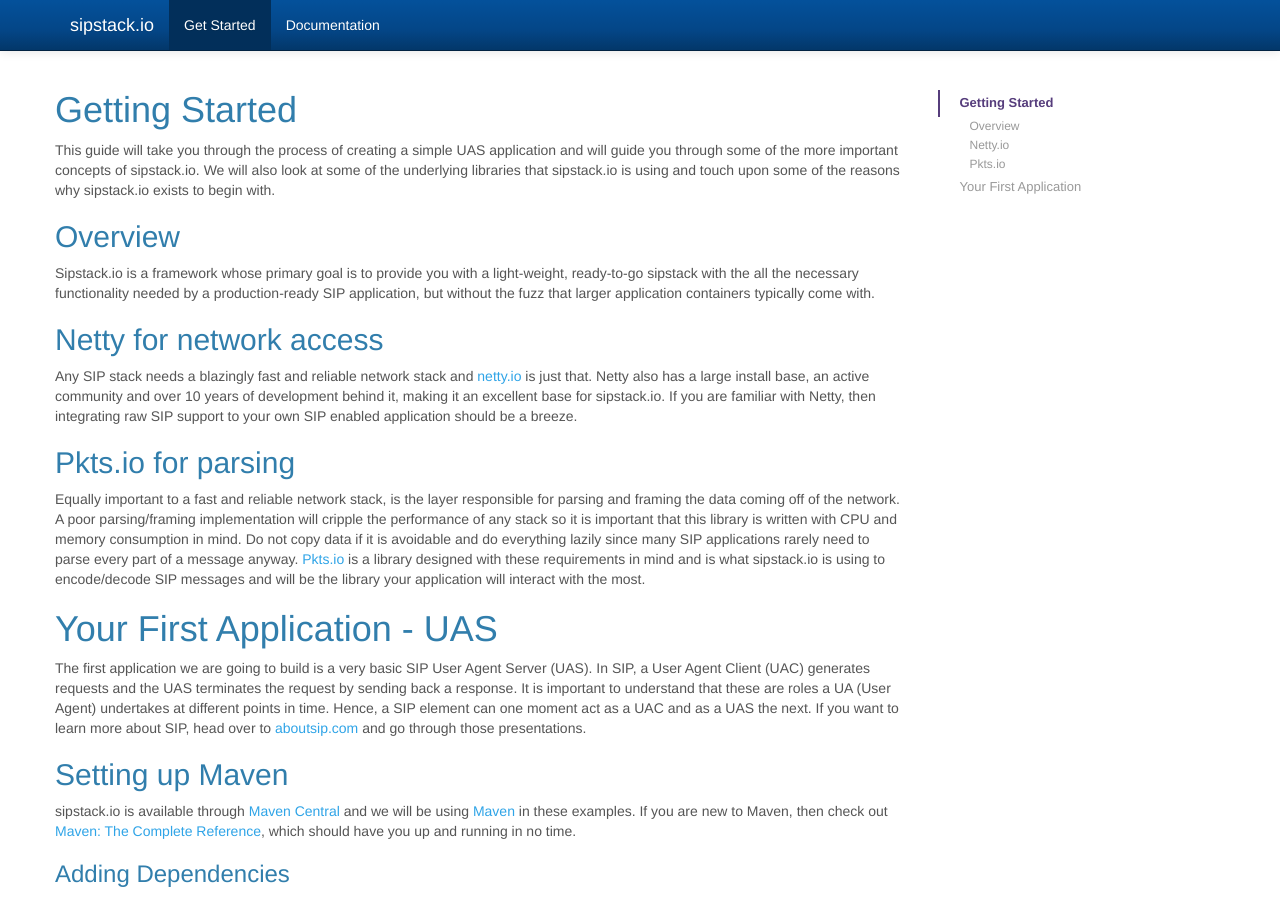
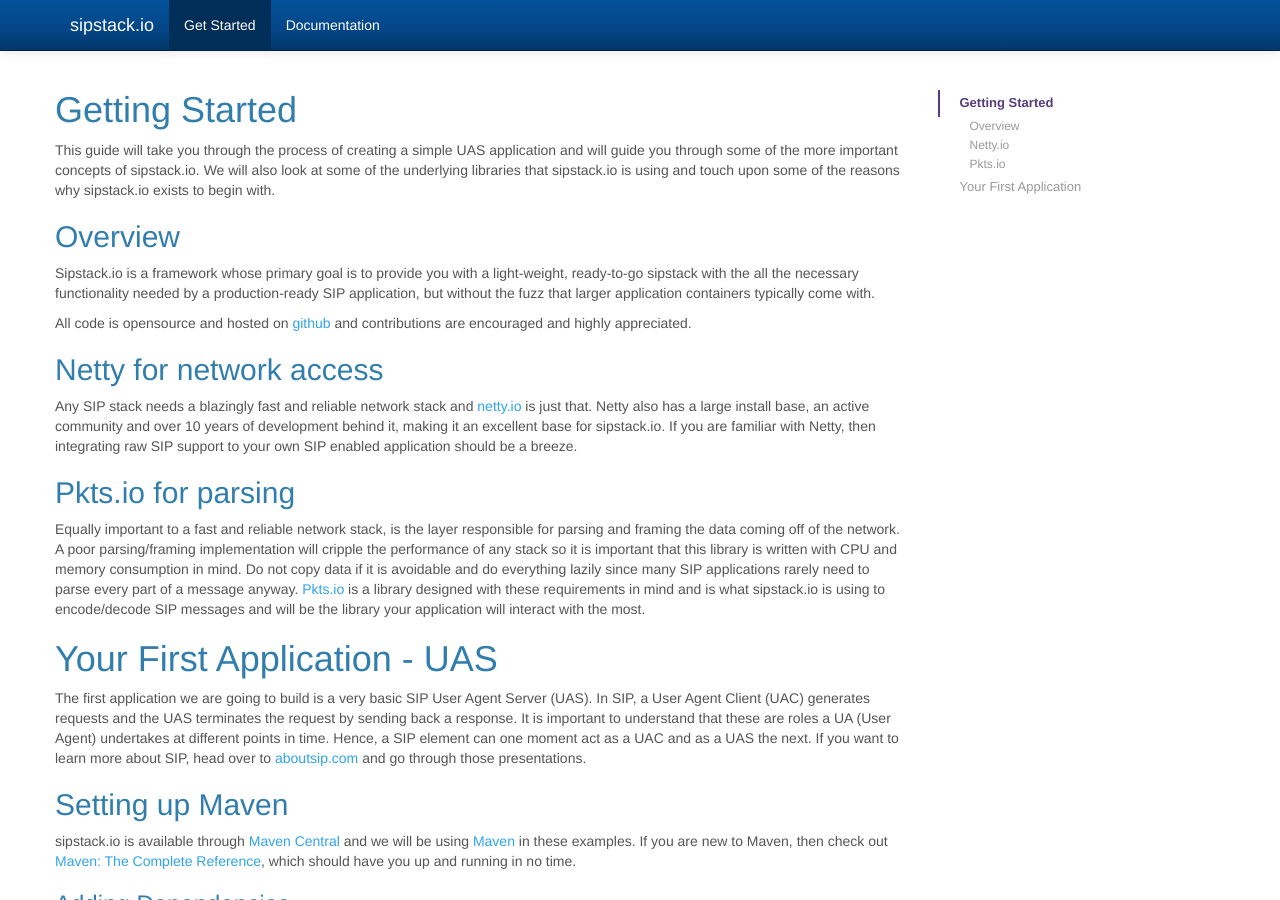
Before and after one commit to aboutsip/sipstack, a Jekyll site: the page built from getstarted.md, in a window 1280 px wide and 900 px high. Built offline with Jekyll 4.4.1, drawn with Linux system fonts in a browser that asks for light colours; Markdown is read by kramdown in place of the engine named in the settings.

Commit message:
added link to github

```diff
--- a/getstarted.md
+++ b/getstarted.md
@@ -12,6 +12,8 @@
 <h2 id="getting-started-overview">Overview</h2>
 
 Sipstack.io is a framework whose primary goal is to provide you with a light-weight, ready-to-go sipstack with the all the necessary functionality needed by a production-ready SIP application, but without the fuzz that larger application containers typically come with.
+
+All code is opensource and hosted on [github](https://github.com/aboutsip) and contributions are encouraged and highly appreciated.
 
 <h2 id="getting-started-netty">Netty for network access</h2>
 
```
Also changed, not shown: 1 other file.
